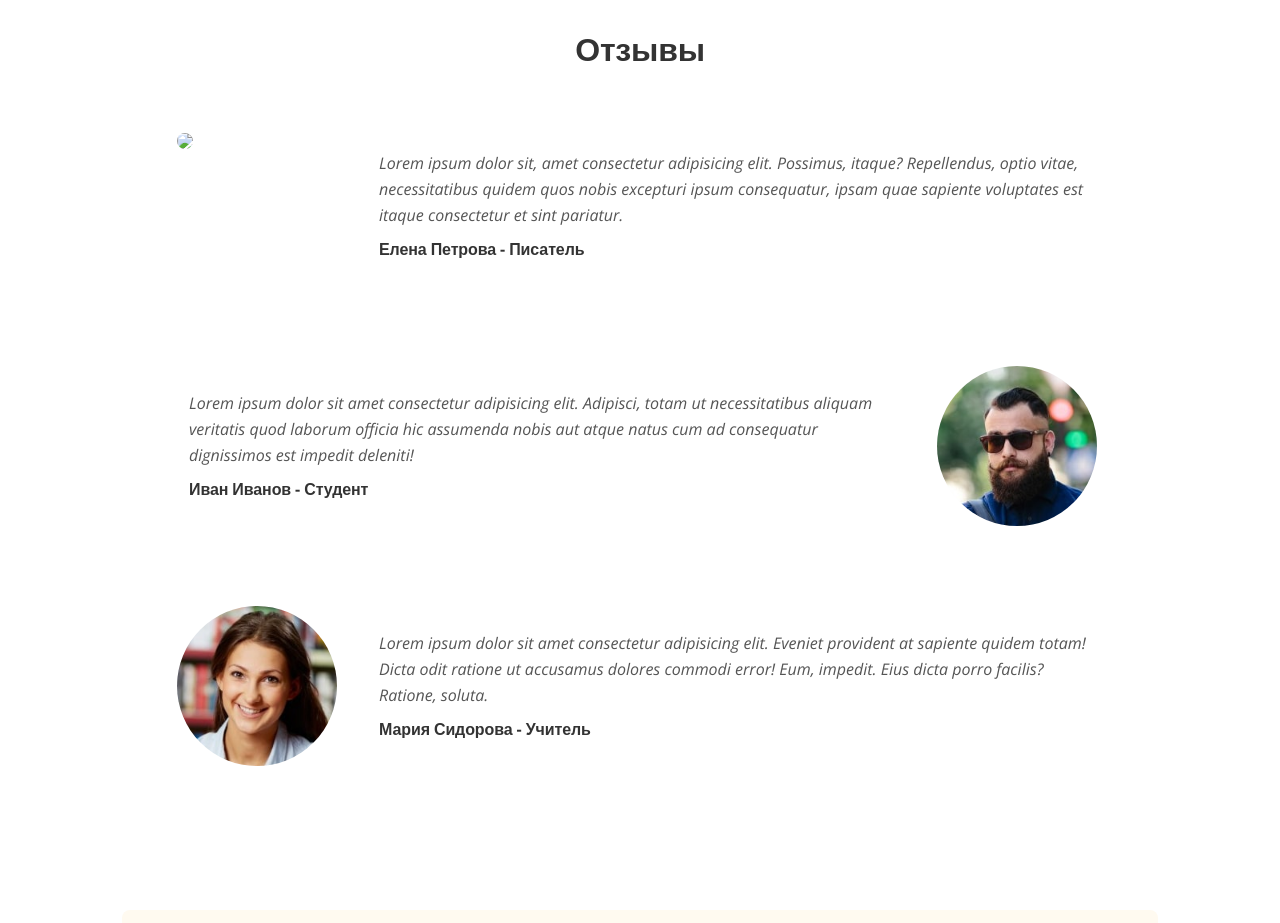
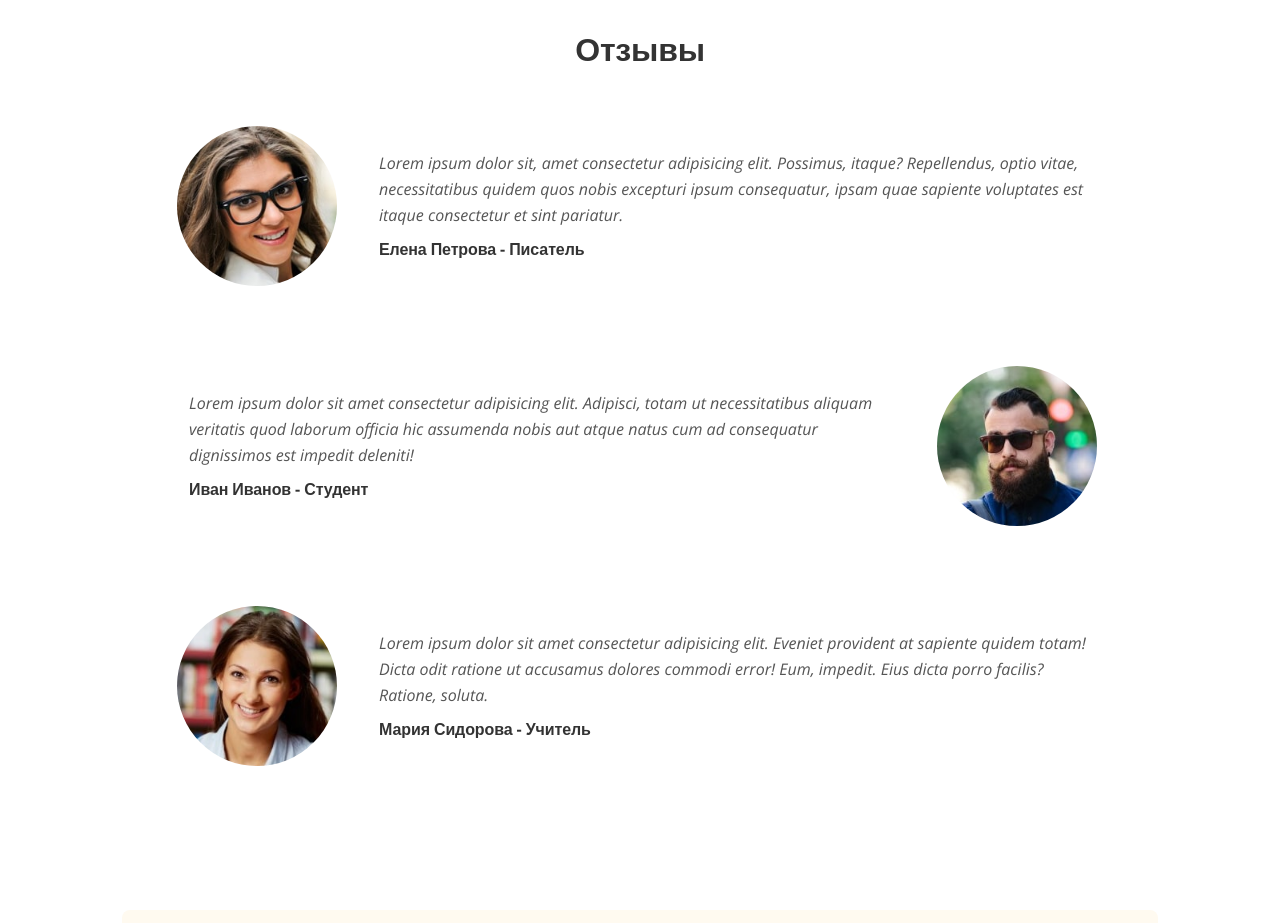
Before and after one commit to sweetpython/grigoriev_new, a plain HTML site: page index.html in a window 1280 px wide. Shown: the part 3820-4743 px from the top of the page. Drawn offline with nearby package versions, Linux system fonts and the light colour scheme.

Commit message:
Update index.html

```diff
--- a/index.html
+++ b/index.html
@@ -253,7 +253,7 @@
                 <div class="col-sm-1"></div>
                 <div class="col-sm-2">
                     <div class="image-wrapper">
-                        <img class="img-fluid" src="images/testimonial-1.jpg.jpg">
+                        <img class="img-fluid" src="images/testimonial-1.jpg">
                     </div>
                 </div>
                 <div class="col-sm-8 p-4">
```
